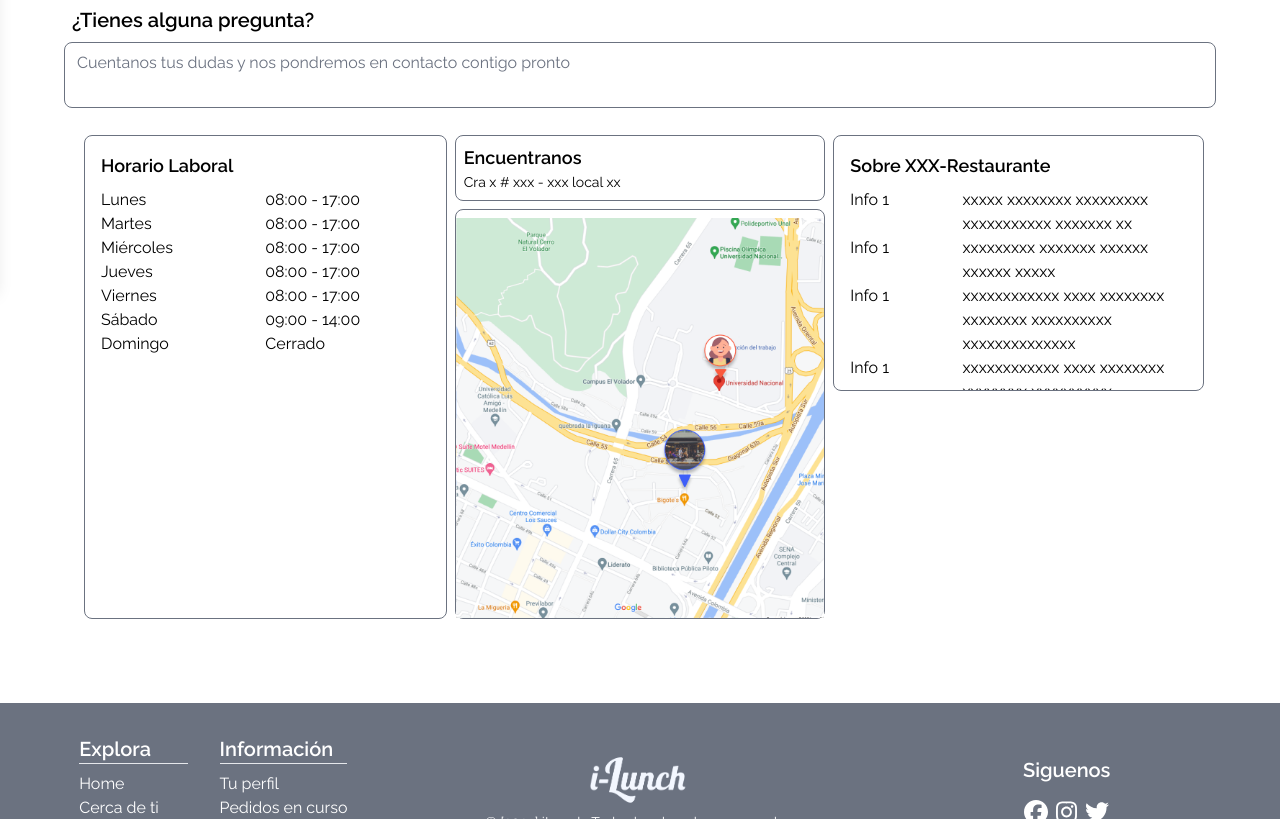
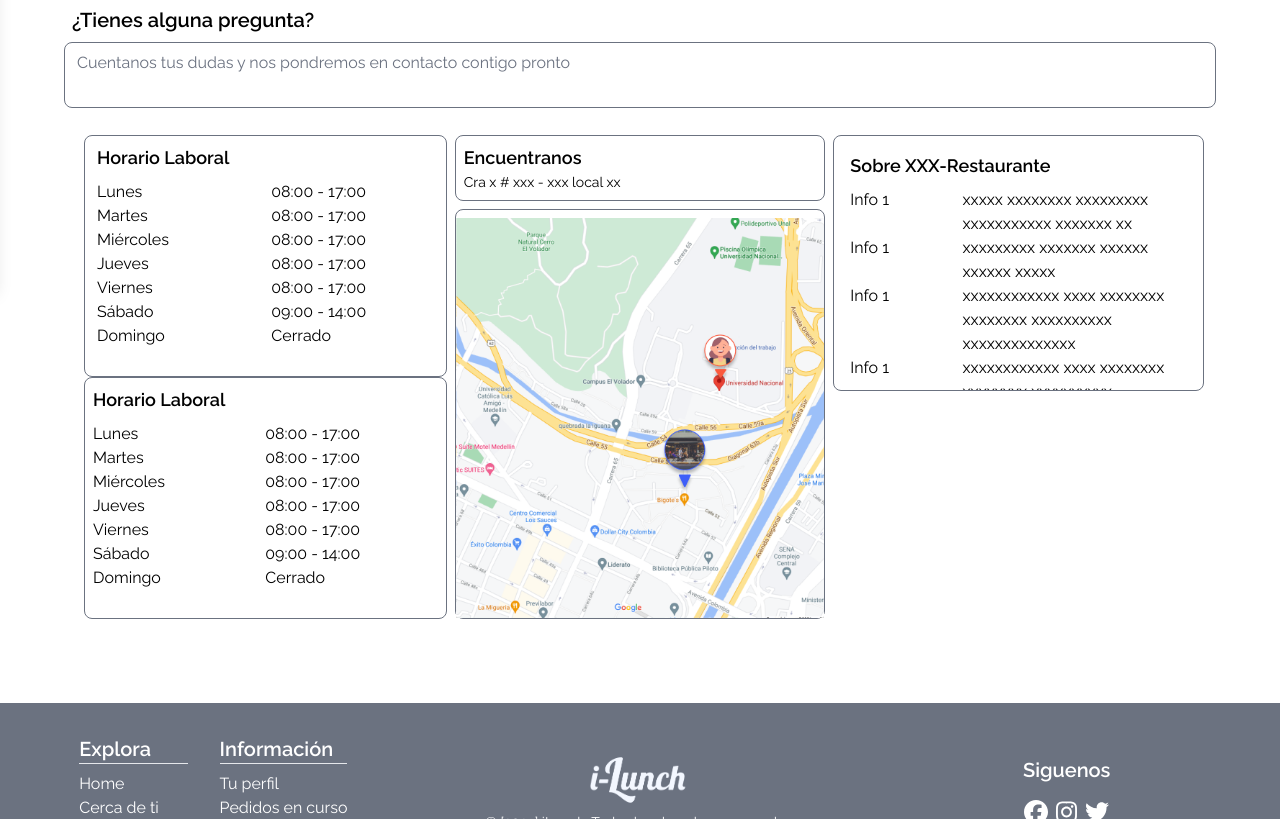
Before and after one commit to iLunch-delivery/iLunch-frontend, a Next.js app: page /jobs/details in a window 1280 px wide. Shown: the part 560-1379 px from the top of the page. Built offline with nearby package versions, Linux system fonts and the light colour scheme.

Commit message:
First col

```diff
--- a/app/jobs/details/page.tsx
+++ b/app/jobs/details/page.tsx
@@ -46,7 +46,9 @@ export default function JobOffer({ params }: { params: { restaurantId: string }
             <textarea className='w-full rounded-lg h-full resize-none' placeholder="Cuentanos tus dudas y nos pondremos en contacto contigo pronto"></textarea>
         </section>
         <section className="p-5 grid grid-cols-1 sm:grid-cols-3">
-        <div className="p-4 rounded-lg border border-gray-500 mr-2 h-full">
+        <div className="h-full pr-2">
+
+          <div className="h-1/2 pl-3 pt-2 pb-2 rounded-lg border border-gray-500">
             <h1 className='text-lg font-semibold pb-2'>Horario Laboral</h1>
             <table className="text-md p-2  w-full">
               <tbody>
@@ -80,6 +82,45 @@ export default function JobOffer({ params }: { params: { restaurantId: string }
                 </tr>
               </tbody>
             </table>
+          </div>
+
+          <div className="h-1/2 p-2 pt-2 rounded-lg border border-gray-500">
+            <h1 className='text-lg font-semibold pb-2'>Horario Laboral</h1>
+            <table className="text-md p-2  w-full">
+              <tbody>
+                <tr>
+                  <td className="align-top w-1/2">Lunes</td>
+                  <td>08:00 - 17:00</td>
+                </tr>
+                <tr>
+                  <td className="align-top ">Martes</td>
+                  <td>08:00 - 17:00</td>
+                </tr>
+                <tr>
+                  <td className="align-top ">Miércoles</td>
+                  <td>08:00 - 17:00</td>
+                </tr>
+                <tr>
+                  <td className="align-top ">Jueves</td>
+                  <td>08:00 - 17:00</td>
+                </tr>
+                <tr>
+                  <td className="align-top ">Viernes</td>
+                  <td>08:00 - 17:00</td>
+                </tr>
+                <tr>
+                  <td className="align-top ">Sábado</td>
+                  <td>09:00 - 14:00</td>
+                </tr>
+                <tr>
+                  <td className="align-top ">Domingo</td>
+                  <td>Cerrado</td>
+                </tr>
+              </tbody>
+            </table>
+          </div>
+
+
         </div>
 
 
```
Lines whose indentation alone changed are shown as unchanged.
